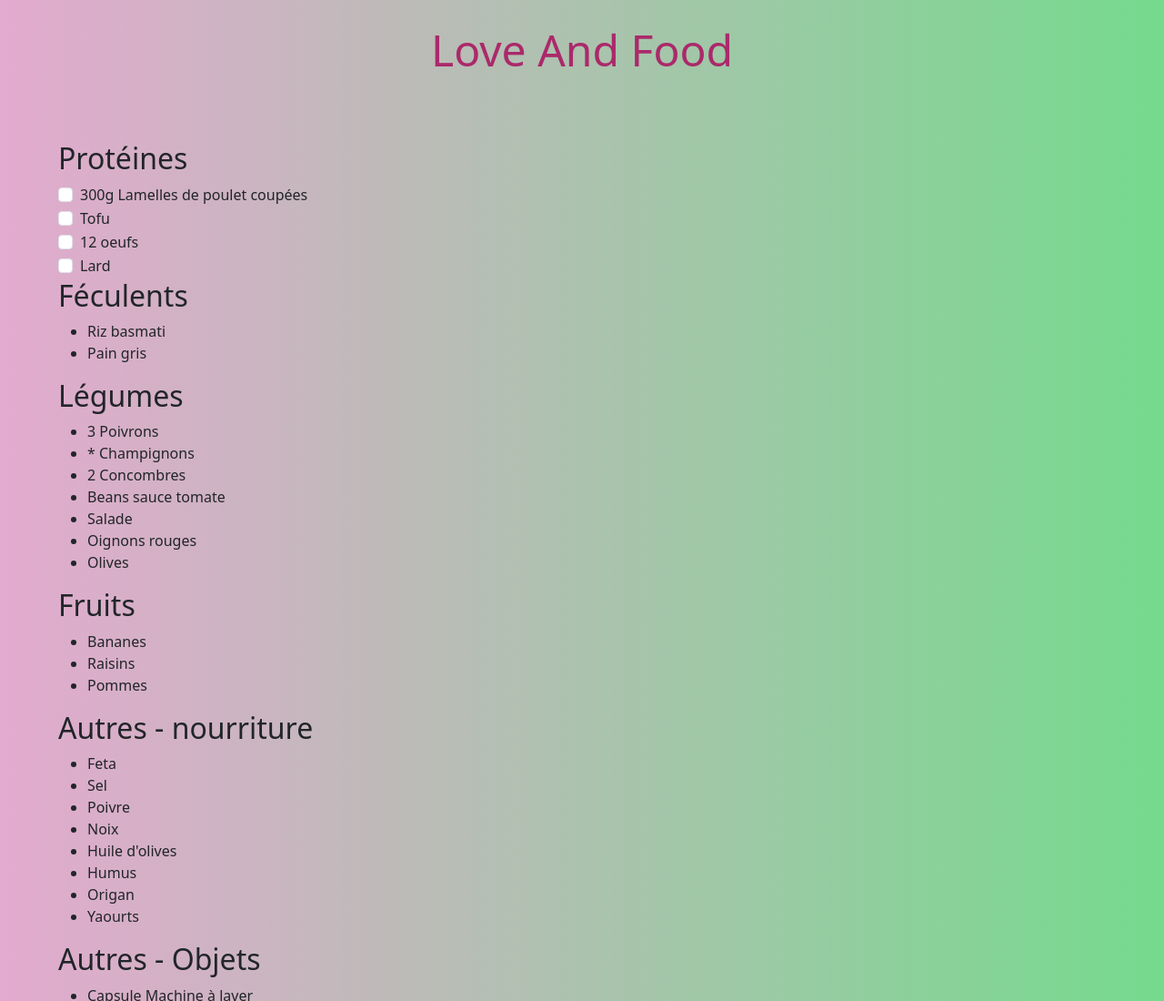
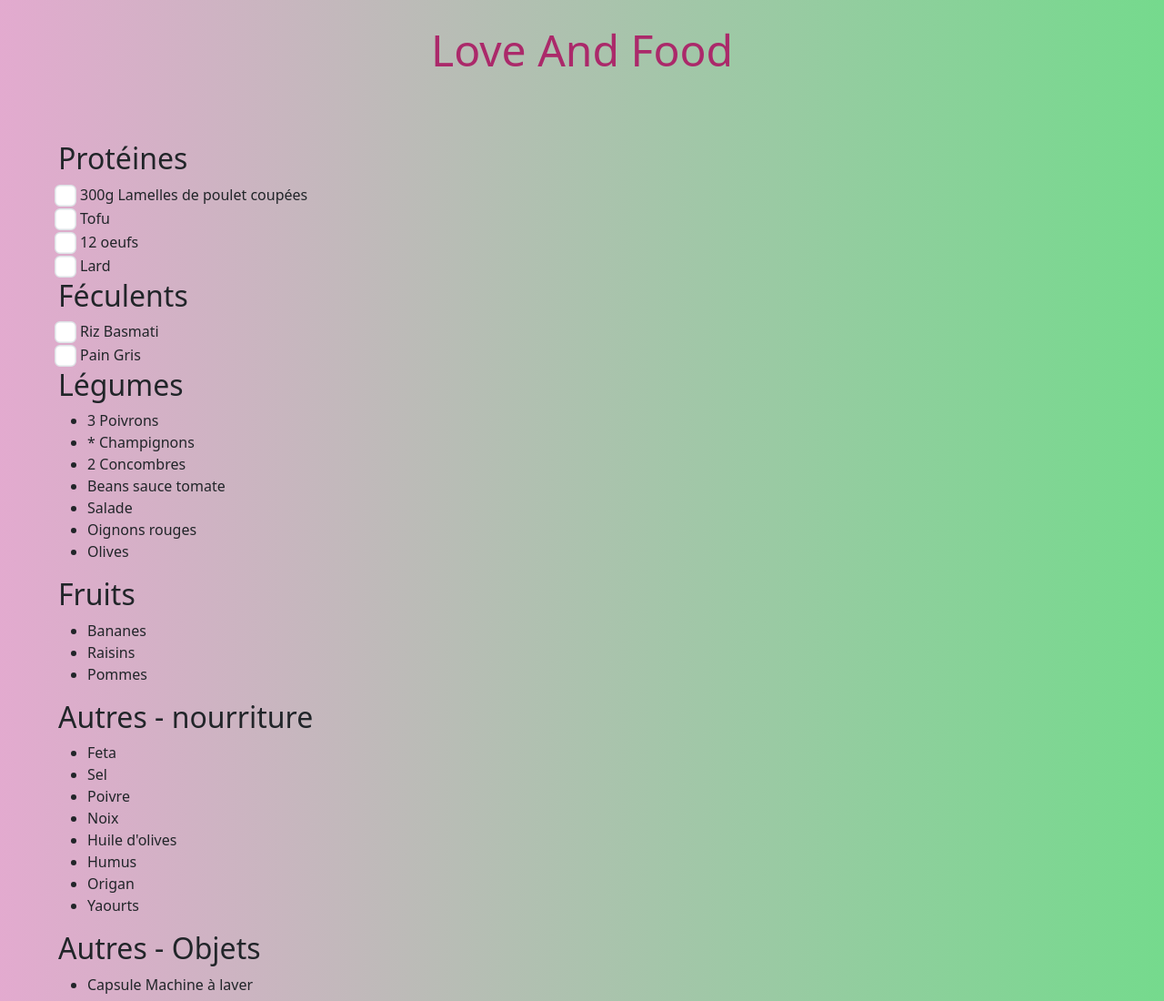
Before and after one commit to Romerogates/loveAndFood, a plain HTML site: page index.html in a window 1280 px wide. Shown: the top 1100 px of the page at 91% size. Drawn offline with Linux system fonts and the light colour scheme.

Commit message:
add size

```diff
--- a/index.html
+++ b/index.html
@@ -34,11 +34,14 @@
 </div>
 <div class="feculents"  >
     <h2>Féculents</h2>
-        <ul>
-            <li>Riz basmati</li>
-            <li>Pain gris</li>
-
-        </ul>
+                <div class="form-check">
+                    <input class="form-check-input" type="checkbox" value="" id="checkDefault">
+                    <label class="form-check-label" for="checkDefault">Riz Basmati</label>
+                </div>
+                <div class="form-check">
+                    <input class="form-check-input" type="checkbox" value="" id="checkDefault">
+                    <label class="form-check-label" for="checkDefault">Pain Gris</label>
+                </div>
 </div>
 
 <div class="legumes " >
--- a/style.css
+++ b/style.css
@@ -23,7 +23,14 @@ input:checked
 
 }
 
+
+
 .center{
     display: flex;
     justify-content: center;
 }
+
+input[type="checkbox"] {
+  transform: scale(1.5); /* agrandit la checkbox (1 = taille normale) */
+  margin: 5px; /* pour éviter que ça déborde */
+}
```
